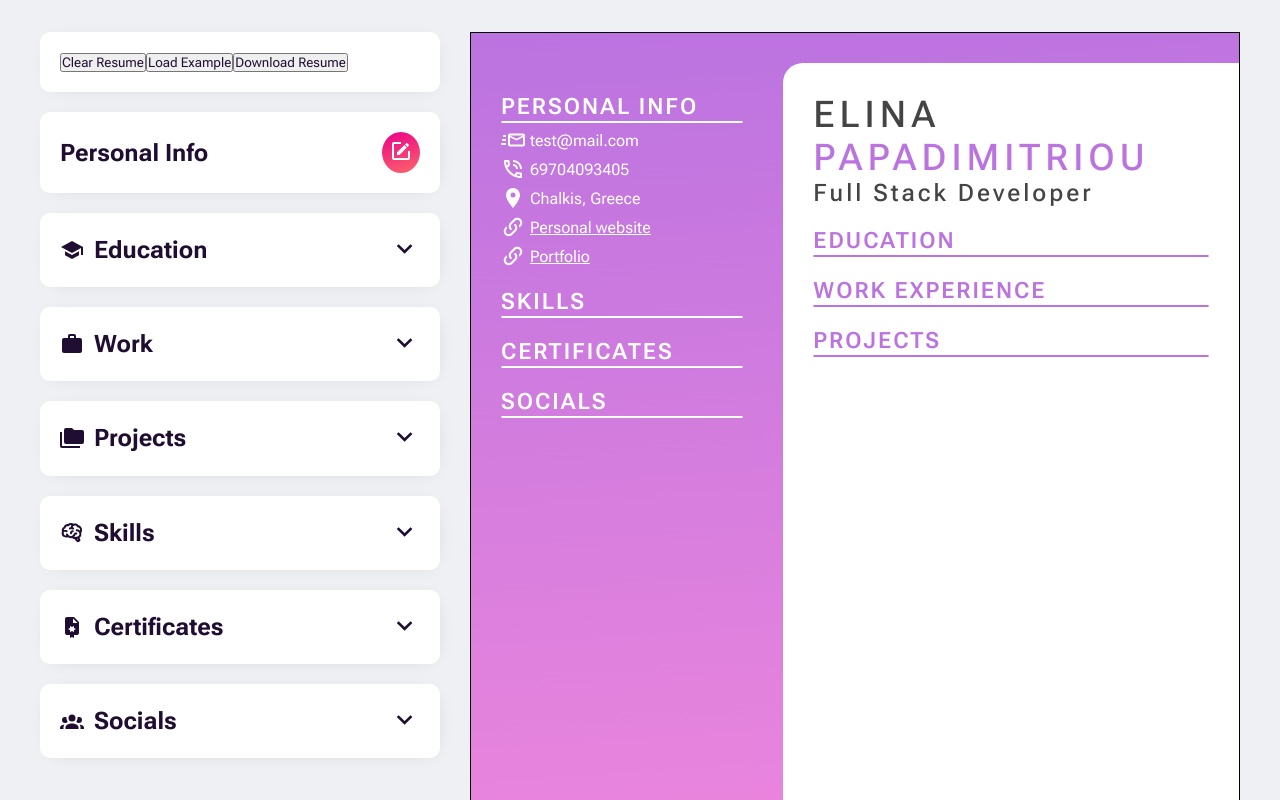
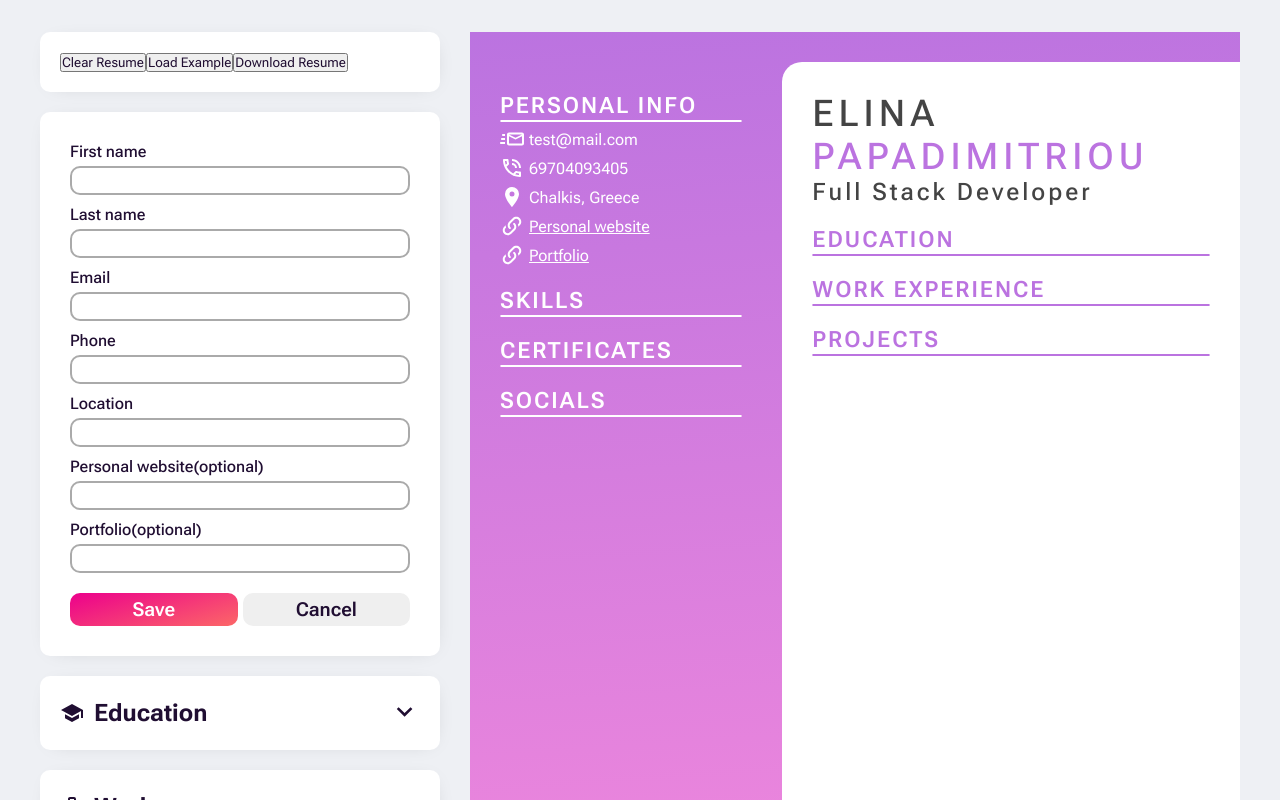
Before and after one commit to elk15/cv-maker, a React (Vite) app: page / in a window 1280 px wide. Both pictures are taken after a click on the button 401 px from the left and 152 px from the top of the page. Shown: the top 800 px of the page. Built offline with nearby package versions, Linux system fonts and the light colour scheme.

Commit message:
Implement input form and cancel btn

```diff
--- a/src/App.css
+++ b/src/App.css
@@ -13,7 +13,7 @@
 }
 
 #preview-container {
-  border: 1px solid black;
+  /* border: 1px solid black; */
   width: 21cm;
   height: 29.7cm;
   display: grid;
@@ -26,3 +26,52 @@
     display: none;
   }
 }
+
+.form {
+  display: flex;
+  flex-direction: column;
+  gap: 10px;
+  padding: 10px;
+}
+
+.form div {
+  display: flex;
+  flex-direction: column;
+  gap: 5px;
+}
+
+.form input {
+  padding: 5px;
+  border-radius: 10px;
+  border: 2px solid rgb(170, 170, 170);
+}
+
+.form label {
+  font-weight: 500;
+}
+
+.form input:focus {
+  outline: 2px solid rgba(236,0,140,1);
+}
+
+.form .buttons {
+  flex-direction: row;
+  justify-content: center;
+  margin-top: 10px;
+}
+
+.form button {
+  width: 100%;
+  padding: 5px;
+  font-size: 1.2rem;
+  font-weight: 600;
+
+  border-radius: 10px;
+  border: none;
+  cursor: pointer;
+}
+
+.form .save-btn {
+  background: linear-gradient(163deg, rgba(236,0,140,1) 0%, rgba(252,103,103,1) 100%);
+  color: #FFF;
+}
--- a/src/App.jsx
+++ b/src/App.jsx
@@ -15,21 +15,38 @@ import ResumePreview from './components/ResumePreview';
 
 function App() {
   const [expandId, setExpandId] = useState('');
+  const [editId, setEditId] = useState('');
+
+  const hide = {
+    display: 'none'
+  }
+
+  const show = {
+    display: 'block'
+  }
+
 
   const handleExpandBtn = (e) => {
     setExpandId(e.currentTarget.dataset.id);
   }
 
+  const handleEditBtn = (e) => {
+    setEditId(e.currentTarget.dataset.id);
+  }
+
   return (
     <div className='container'>
      <main id="edit-container">
-      <Section>
+      <Section canDisplay={show}>
         <button>Clear Resume</button>
         <button>Load Example</button>
         <button>Download Resume</button>
       </Section>
       <Section>
-        <PersonalInfo></PersonalInfo>
+        <PersonalInfo
+        editId={editId}
+        setEditId={setEditId}
+        handleEditBtn={handleEditBtn}/>
       </Section>
       <Section>
         <Education expandId={expandId} handleExpandBtn={handleExpandBtn}/>
--- a/src/components/PersonalInfo.jsx
+++ b/src/components/PersonalInfo.jsx
@@ -3,15 +3,56 @@ import { mdiSquareEditOutline } from '@mdi/js';
 import '../styles/PersonalInfo.css';
 
 
-export default function PersonalInfo() {
+export default function PersonalInfo({editId, setEditId, handleEditBtn}) {
+    const handleCancelBtn = () => {
+        setEditId('');
+    }
+
     return (
         <div id="personal-info">
-            <div className="title">
+            {editId === 'personal-info' ?
+                <div className="form">
+                <div>
+                    <label htmlFor="first-name">First name</label>
+                    <input type="text" id='first-name'/>
+                </div>
+                <div>
+                    <label htmlFor="last-name">Last name</label>
+                    <input type="text" id='last-name'/>
+                </div>
+                <div>
+                    <label htmlFor="email">Email</label>
+                    <input type="email" id='email'/>
+                </div>
+                <div>
+                    <label htmlFor="phone">Phone</label>
+                    <input type="text" id='phone'/>
+                </div>
+                <div>
+                    <label htmlFor="location">Location</label>
+                    <input type="text" id='location'/>
+                </div>
+                <div>
+                    <label htmlFor="website">Personal website(optional)</label>
+                    <input type="url" id='website'/>
+                </div>
+                <div>
+                    <label htmlFor="portfolio">Portfolio(optional)</label>
+                    <input type="url" id='portfolio'/>
+                </div>
+                <div className='buttons'>
+                    <button className='save-btn'>Save</button>
+                    <button className='calcel-btn' onClick={handleCancelBtn}>Cancel</button>
+                </div>
+            </div>
+                :
+                <div className="title">
                 <h2>Personal Info</h2>
-                <button id='edit-personal-info-btn' data-id="personal-info">
+                <button id='edit-personal-info-btn' data-id="personal-info" onClick={handleEditBtn}>
                     <Icon path={mdiSquareEditOutline} size={1} color="white"/>
                     </button>
-            </div>
+                </div>
+            }
         </div>
     );
 }
--- a/src/components/Section.jsx
+++ b/src/components/Section.jsx
@@ -1,8 +1,8 @@
 import '../styles/Section.css';
 
-export default function Section({children}) {
+export default function Section({canDisplay, children}) {
     return (
-        <div className="section">
+        <div className="section" style={canDisplay}>
             {children}
         </div>
     );
```
